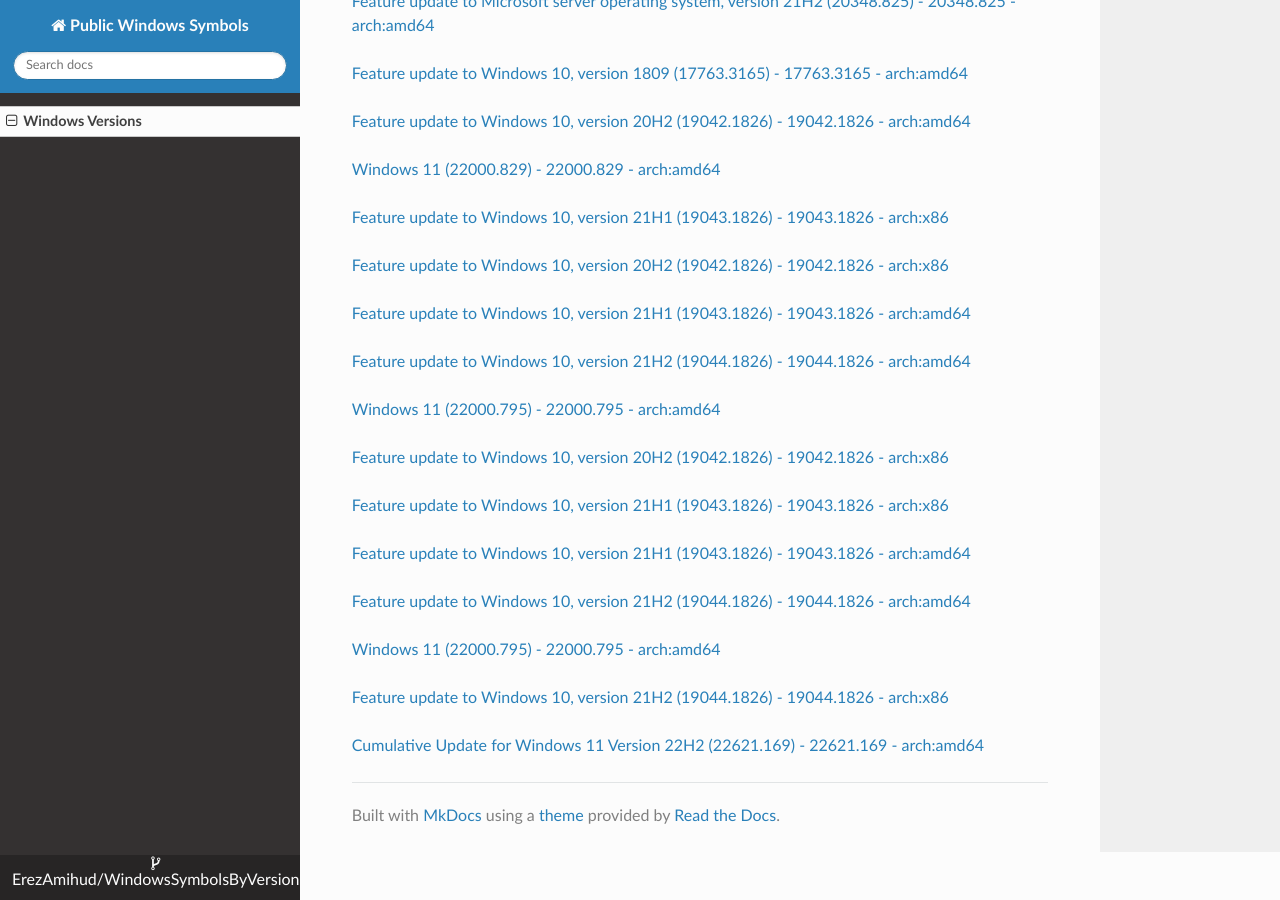
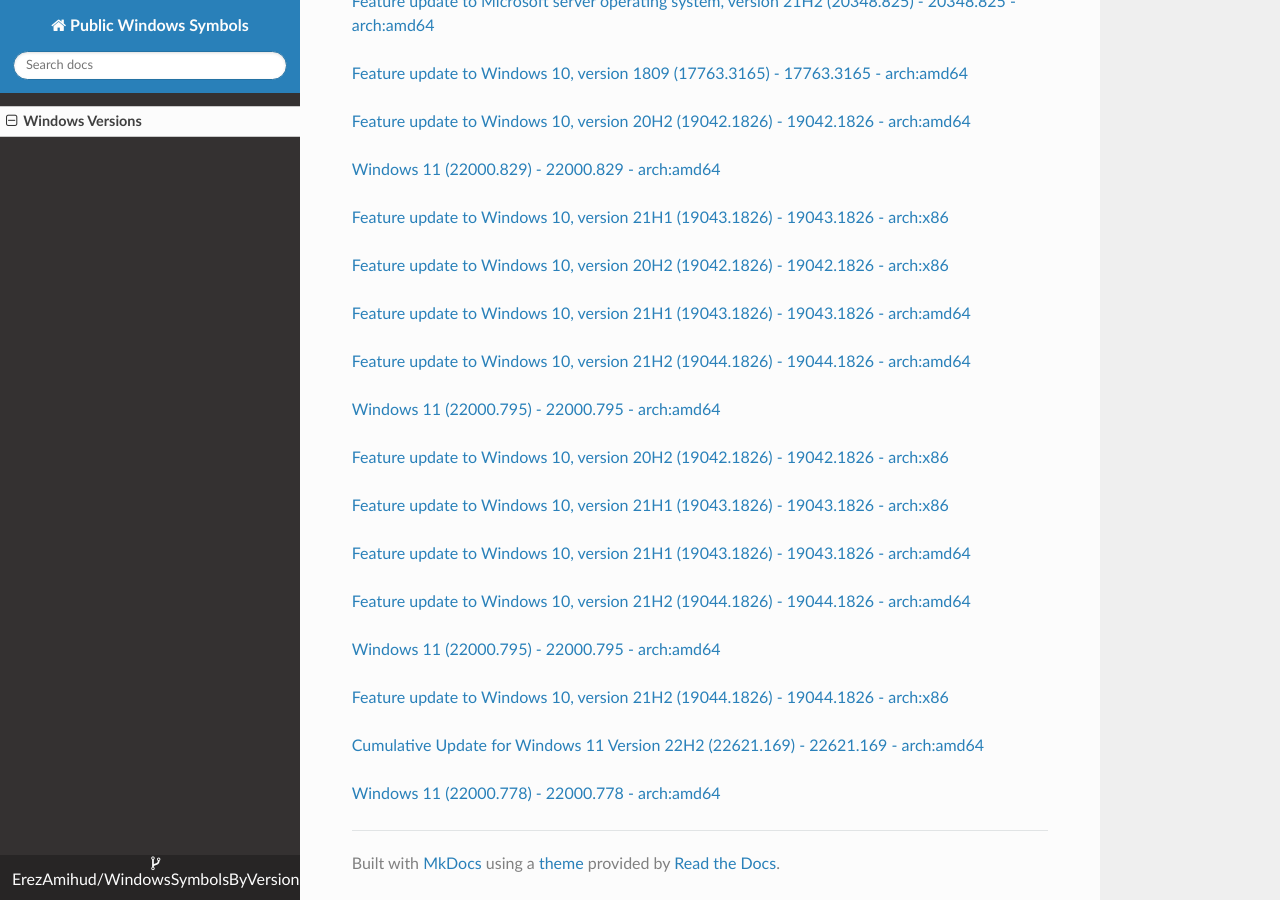
Before and after one commit to ErezAmihud/WindowsSymbolsByVersion, an MkDocs documentation site: the page built from docs/index.md, in a window 1280 px wide and 900 px high, scrolled down 59189 px. Built offline with MkDocs 1.6.1, drawn with Linux system fonts in a browser that asks for light colours; nearby versions of some CDN libraries.

Commit message:
Automated commit, add manifest for 5f48e7bb-aba4-4a79-9111-6dbe48d891a7

```diff
--- a/docs/index.md
+++ b/docs/index.md
@@ -3514,3 +3514,6 @@
 
 
 [Cumulative Update for Windows 11 Version 22H2 (22621.169) - 22621.169 - arch:amd64](https://github.com/ErezAmihud/WindowsSymbolsByVersion/blob/main/manifests/6d5634b9-cb81-42c5-8b52-cd8911a1721f.manifest)
+
+
+[Windows 11 (22000.778) - 22000.778 - arch:amd64](https://github.com/ErezAmihud/WindowsSymbolsByVersion/blob/main/manifests/5f48e7bb-aba4-4a79-9111-6dbe48d891a7.manifest)
```
Also changed, not shown: process_builds.json (+1 -1 lines), 1 other file.
